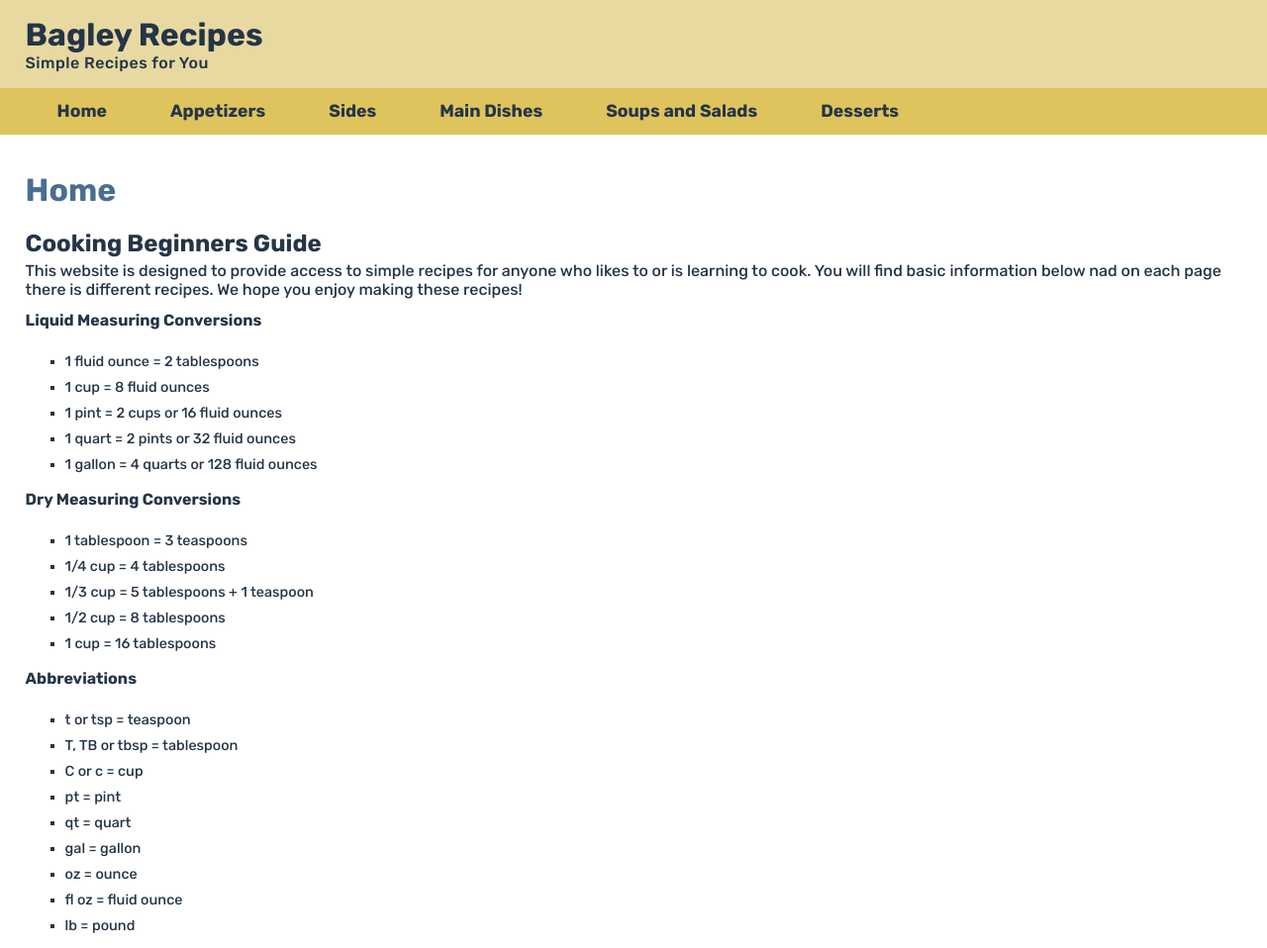
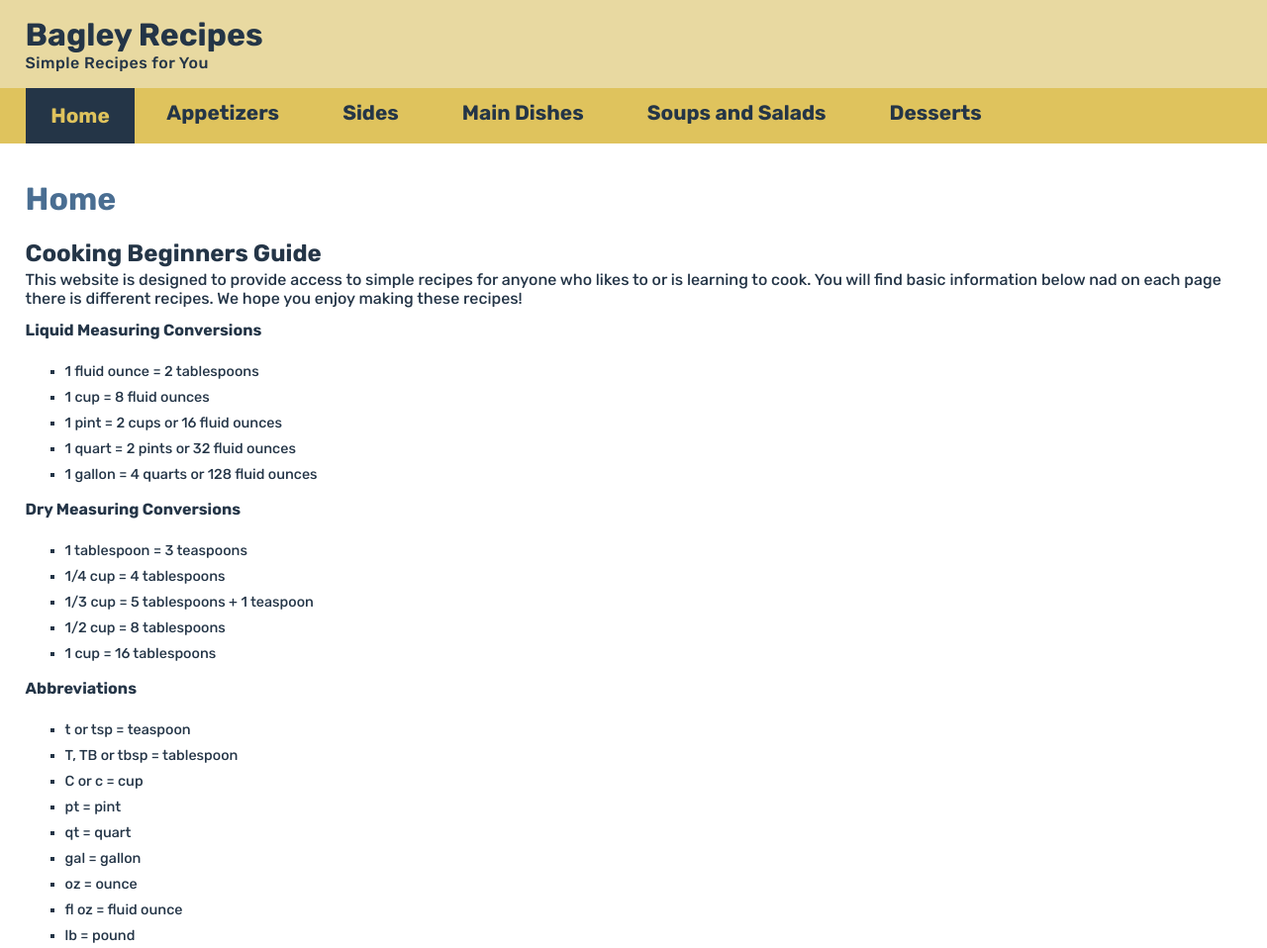
Before and after one commit to tayleebagle/dwdd1600, a plain HTML site: page 04intro-css/index.html in a window 1280 px wide. Shown: the top 958 px of the page at 99% size. Drawn offline with Linux system fonts and the light colour scheme.

Commit message:
Updated Intro to CSS

```diff
--- a/04intro-css/index.html
+++ b/04intro-css/index.html
@@ -22,7 +22,7 @@
         <!-- Start of the page navigation -->
         <nav>
             <ul>
-                <li ><a href="index.html">Home</a></li>
+                <li class="active" ><a href="index.html">Home</a></li>
                 <li><a href="appetizers.html">Appetizers</a></li>
                 <li><a href="sides.html">Sides</a></li>
                 <li><a href="maindishes.html">Main Dishes</a></li>
--- a/04intro-css/recipes.css
+++ b/04intro-css/recipes.css
@@ -32,7 +32,7 @@ nav ul {
     display: flex;
 }
 nav a {
-    font-size: 1.1rem;
+    font-size: 1.3rem;
     text-decoration: none;
     color: #243547;
     font-weight: 700;
```
